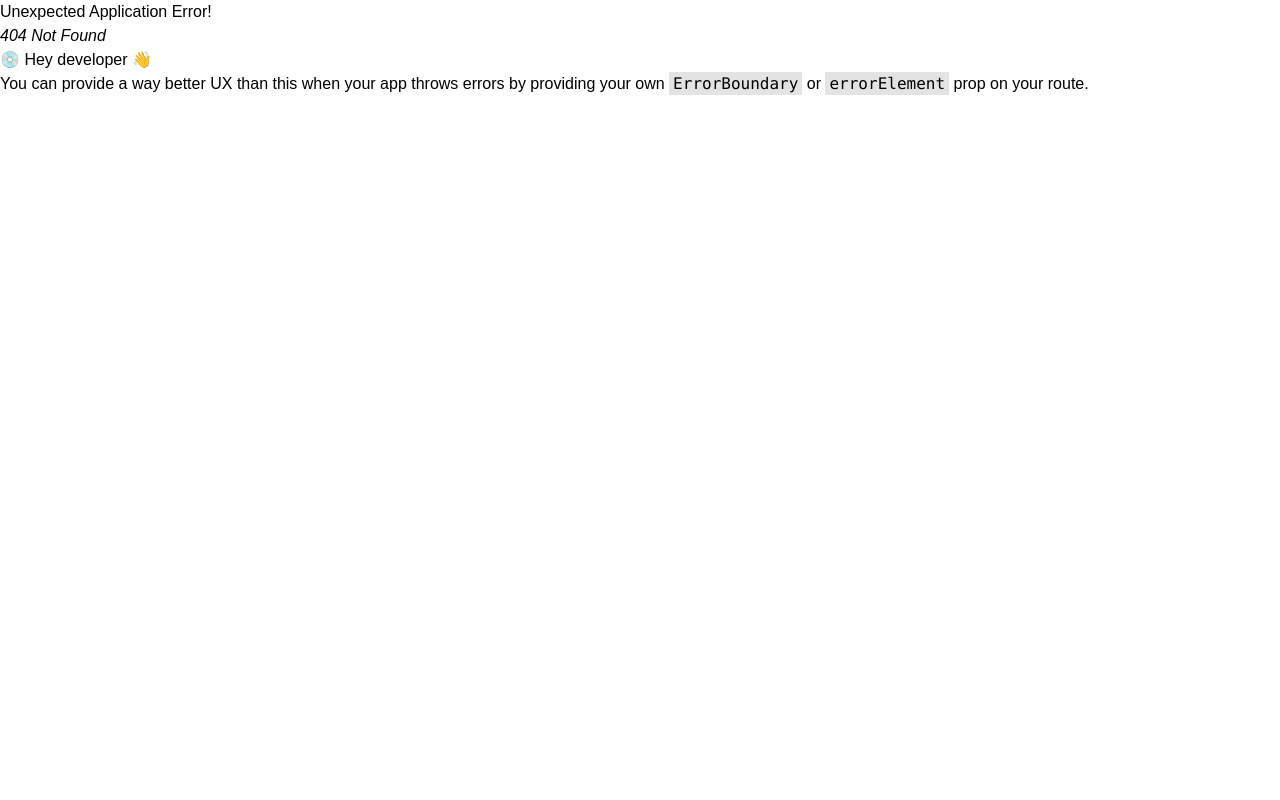
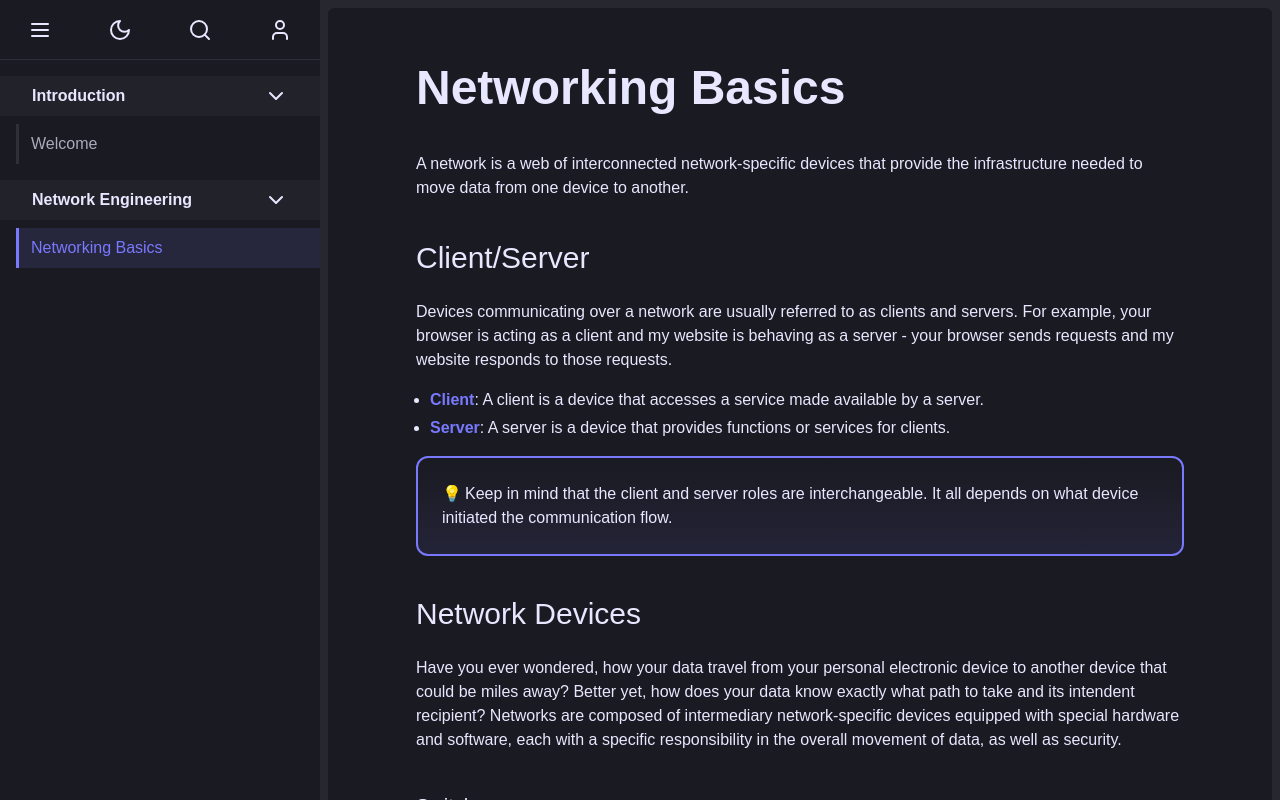
Before and after one commit to Al3zama1/learnwithabran, a React (Vite) app in the folder learn-with-abran-client/: page /networking-basics in a window 1280 px wide. Before the commit this address had no page. Built offline with nearby package versions, Linux system fonts and the light colour scheme.

Commit message:
Added Networking Basics page

```diff
--- a/learn-with-abran-client/src/book/network-engineering/NetworkDevices.tsx
+++ /dev/null
@@ -1,7 +0,0 @@
-const NetworkDevices = () => {
-  return (
-    <div>NetworkDevices</div>
-  )
-}
-
-export default NetworkDevices
--- /dev/null
+++ b/learn-with-abran-client/src/book/network-engineering/NetworkingBasics.tsx
@@ -0,0 +1,87 @@
+const NetworkDevices = () => {
+  return (
+    <article className="article">
+        <h1>Networking Basics</h1>
+        <p>
+          A network is a web of interconnected network-specific devices that provide the infrastructure needed to move data from one device to another.
+        </p>
+        <h2>
+          Client/Server
+        </h2>
+        <p>
+          Devices communicating over a network are usually referred to as clients and servers. For example, your browser is acting as a client and my website is behaving as a server - your browser sends requests and my website responds to those requests.
+        </p>
+        <ul>
+          <li>
+            <strong>Client</strong>: A client is a device that accesses a service made available by a server.
+          </li>
+          <li>
+            <strong>Server</strong>: A server is a device that provides functions or services for clients.
+          </li>
+        </ul>
+        <p className="important">
+          Keep in mind that the client and server roles are interchangeable. It all depends on what device initiated the communication flow.
+        </p>
+
+        <h2>Network Devices</h2>
+        <p>
+          Have you ever wondered, how your data travel from your personal electronic device to another device that could be miles away? Better yet, how does your data know exactly
+          what path to take and its intendent recipient? Networks are composed of intermediary network-specific devices equipped with special hardware and software, each with a specific responsibility in the overall
+          movement of data, as well as security.
+        </p>
+
+        <h3>Switches</h3>
+        <p>
+          The primary functionallity of switches is switching, which is the process of sharing resources within networks.
+        </p>
+        <ul>
+          <li>
+            Swithces have many network interfaces/ports for end hosts to connect to (usually 24+).
+          </li>
+          <li>
+            Provide connectivity to hosts within the same LAN (Local Area Network) and not between LANs.
+          </li>
+        </ul>
+
+        <h3>Routers</h3>
+        <p>
+          The primary functionality of routers is routing, which is the process of sharing resources between networks.
+        </p>
+        <ul>
+          <li>
+            Routers have fewer interfaces than switches.
+          </li>
+          <li>
+            Routers are used to provide connectivity between LANs.
+          </li>
+        </ul>
+
+        <h3>Firewalls</h3>
+        <p>
+          Firewalls are special network security devices that control network traffic entering and exiting the network.
+        </p>
+        <ul>
+          <li>
+            Network firewalls are hardware devices that filter traffic between networks.
+          </li>
+          <li>
+            Can be placed inside or outside a network.
+          </li>
+          <li>
+            Monitor and control network traffic based on configuration rules.
+          </li>
+          <li>
+            Firewalls are knows as <strong>Next-Generation Firewalls</strong> when they include more modern and advanced filtering capabilities.
+          </li>
+        </ul>
+        <p className="important">
+          There is another type of firewall called <strong>Host-based firewall</strong>, which is a software based firewall that filters traffic entering and exiting
+          a host machine, like a computer. Even in a network with a hardware firewall, each host should include a host-based firewall as an extra line of defense.
+        </p>
+
+
+    </article>
+  )
+}
+
+export default NetworkDevices
--- a/learn-with-abran-client/src/components/SideBar.tsx
+++ b/learn-with-abran-client/src/components/SideBar.tsx
@@ -30,8 +30,8 @@ const tableOfContents : TableOfContents = [
         sectionTitle: 'Network Engineering',
         pages: [
             {
-                pageTitle: 'Network Devices',
-                link: '/network-devices'
+                pageTitle: 'Networking Basics',
+                link: '/networking-basics'
             },
             // {
             //     pageTitle: 'Iterator',
--- a/learn-with-abran-client/src/index.css
+++ b/learn-with-abran-client/src/index.css
@@ -70,15 +70,15 @@
     }
 
     .article h1 {
-        @apply text-5xl font-bold my-10 capitalize
+        @apply text-5xl font-bold my-10
     }
 
     .article h2 {
-        @apply mt-10 mb-6 text-3xl font-[100] capitalize
+        @apply mt-10 mb-6 text-3xl font-[100]
     }
 
     .article h3 {
-        @apply mt-10 mb-6 text-xl font-[100] capitalize
+        @apply mt-10 mb-6 text-xl font-[100]
     }
 
     .article p {
@@ -93,8 +93,25 @@
         @apply text-dark-accent
     }
 
+    .article ul {
+        @apply ml-3.5
+    }
+
     .article li {
         @apply list-disc my-1
+    }
+
+    .article .important {
+        border: 2px solid var(--dark-accent);
+        border-radius: var(--callout-radius);
+        padding: 1.5rem !important;
+        background: linear-gradient(to bottom,transparent,color-mix(in srgb,var(--dark-accent)10%,transparent));
+    }
+
+    .article .important::before {
+        content: '💡';
+        margin-right: 3px;
+
     }
 }
 
--- a/learn-with-abran-client/src/routes/Router.tsx
+++ b/learn-with-abran-client/src/routes/Router.tsx
@@ -1,7 +1,7 @@
 import { createBrowserRouter } from "react-router-dom";
 import WelcomePage from "../book/introduction/WelcomePage";
 import MainLayout from "../layouts/MainLayout";
-import NetworkDevices from "../book/network-engineering/NetworkDevices";
+import NetworkingBasics from "../book/network-engineering/NetworkingBasics";
 
 const router = createBrowserRouter([
     {
@@ -12,8 +12,8 @@ const router = createBrowserRouter([
                 element: <WelcomePage />,
             },
             {
-                path: 'network-devices',
-                element: <NetworkDevices />
+                path: 'networking-basics',
+                element: <NetworkingBasics />
             }
         ]
     }
```
